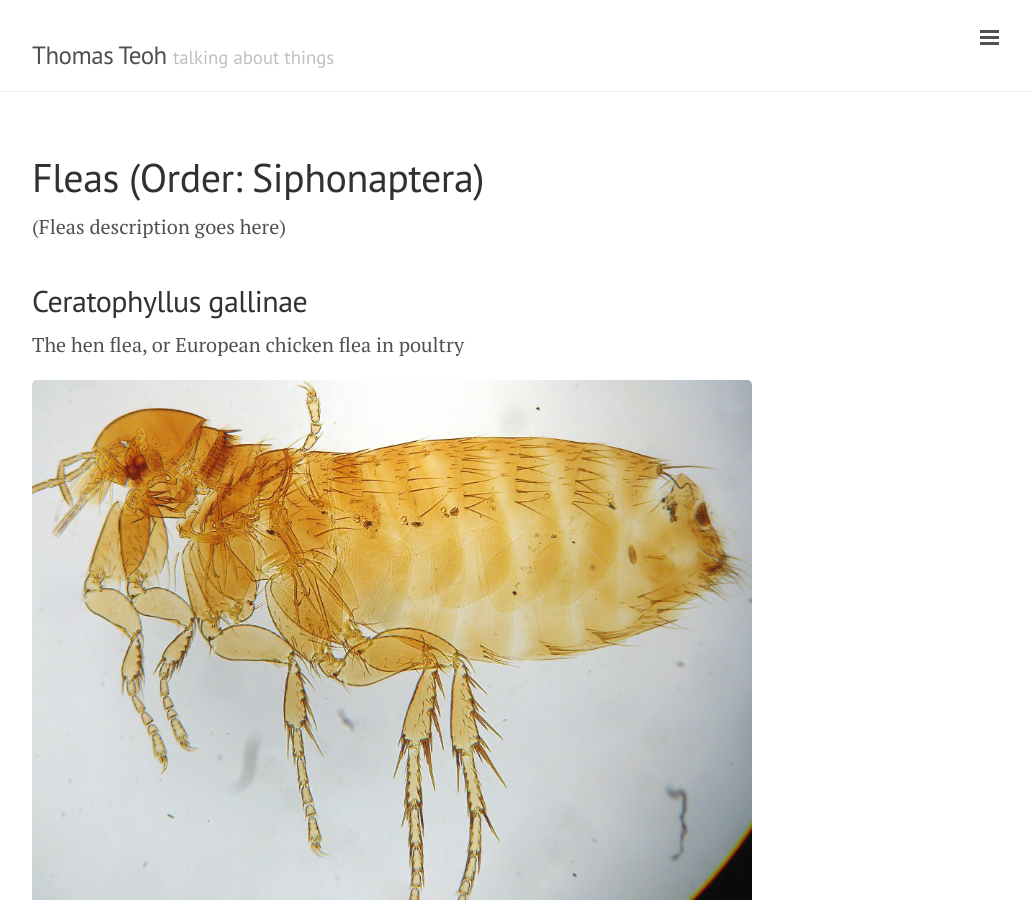
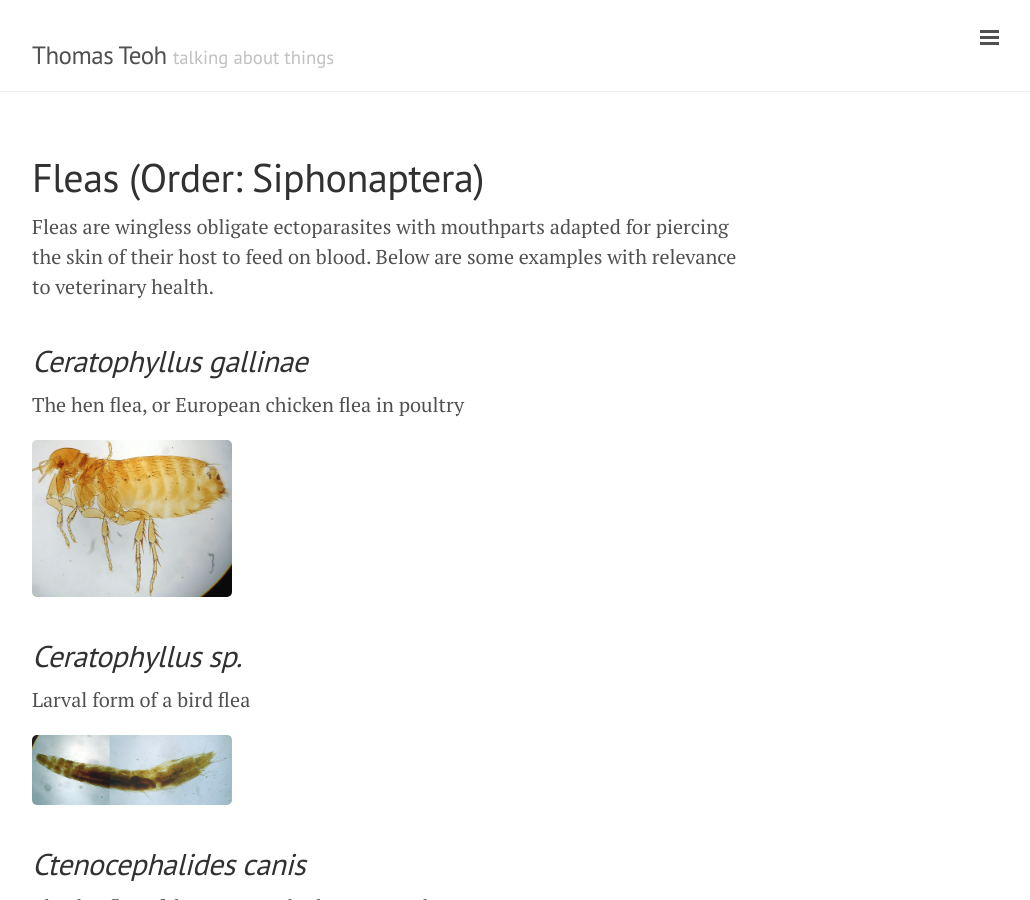
Before and after one commit to thomasteoh/thomasteoh.github.io, a Jekyll site: the page built from resources/Fleas.md, in a window 1280 px wide and 900 px high. Shown: the whole window, without its empty margins (248-1278 px from the left). Built offline with Jekyll 4.4.1, drawn with Linux system fonts in a browser that asks for light colours; Markdown is read by kramdown in place of the engine named in the settings; some of the changed text lies outside the part shown.

Commit message:
added a post, updated lice and fleas

```diff
--- a/_data/taxonomy-references.yml
+++ b/_data/taxonomy-references.yml
@@ -1,6 +1,6 @@
 - category: Fleas
   order: Siphonaptera
-  description: (Fleas description goes here)
+  description: Fleas are wingless obligate ectoparasites with mouthparts adapted for piercing the skin of their host to feed on blood. Below are some examples with relevance to veterinary health.
   species:
   -  name: Ceratophyllus gallinae
      file: Ceratophyllus_gallinae-Poultry_flea.JPG
@@ -45,7 +45,7 @@
 
 - category: Lice
   order: Phthiraptera
-  description: (Lice description goes here)
+  description: Lice are wingless obligate ectoparasites of mammals and birds. Below are some examples with relevance to veterinary health.
   species:
   -  name: Columbicola columbae
      file: Columbicola_columbae.JPG
@@ -65,7 +65,7 @@
 
   -  name: Bovicola ovis
      file: Damalinia_ovis.JPG
-     description: The sheep body lous (formally known as Damalinia ovis)
+     description: The sheep body lous (formally known as <i>Damalinia ovis</i>)
 
   -  name: Goniocotes gallinae
      file: Goniocotes_gallinae-Poultry.JPG
--- a/_layouts/taxonomy-references.html
+++ b/_layouts/taxonomy-references.html
@@ -7,11 +7,17 @@ layout: default
     <h1>{{ reference.category }} (Order: {{ reference.order }})</h1>
     <p>{{ reference.description }}</p>
     {% for species in reference.species %}
-      <h2>{{ species.name }}</h2>
+      <h2><i>{{ species.name }}</i></h2>
       <p>{{ species.description }}</p>
+<span style="display:block; width:200px">
           <a href="{{ site.imgurl }}{{ page.title }}/{{ species.file }}">
           <img src="{{ site.imgurl }}{{ page.title }}/{{ species.file }}">
           </a>
+</span>
     {% endfor %}
   {% endif %}
 {% endfor %}
+
+<hr>
+
+<p align="center"><small>This work is licensed under a <a rel="license" href="http://creativecommons.org/licenses/by-nc-sa/4.0/">Creative Commons Attribution-NonCommercial-ShareAlike 4.0 International License</a>.</small></p>
```
Also changed, not shown: _drafts/2015-03-24-resources-section.md (deleted, +0 -25 lines), _posts/2015-03-24-resources-section.md (added, +14 -0 lines).
